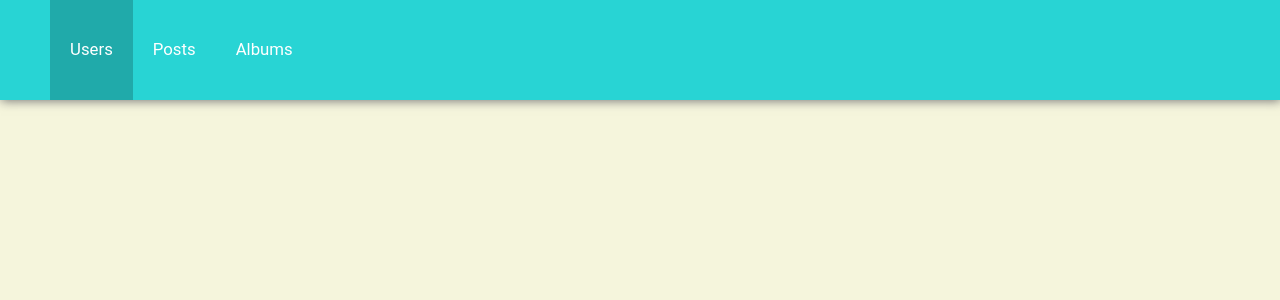
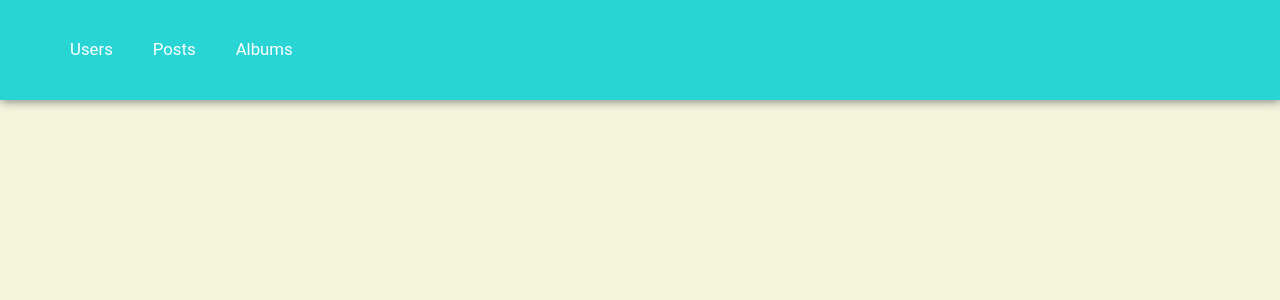
Before and after one commit to RomanovRoma/jsonplaceholder, a React (Create React App) app: page /albums in a window 1280 px wide. Shown: the top 300 px of the page. Built offline with nearby package versions, Linux system fonts and the light colour scheme.

Commit message:
fix Routes and Link

```diff
--- a/src/components/app/app.js
+++ b/src/components/app/app.js
@@ -3,6 +3,7 @@ import { Route, Switch } from 'react-router-dom'
 import Header from '../header/header'
 import { HomePage, PostsPage, AlbumsPage } from '../pages'
 import AlbumPhotosPage from '../pages/album-photos-page'
+import UsersList from '../users-list/users-list'
 import './app.css'
 
 const App = () => {
@@ -11,6 +12,7 @@ const App = () => {
       <Header />
       <Switch>
         <Route path="/jsonplaceholder/" component={HomePage} exact />
+        <Route path="/users" component={UsersList} exact />
         <Route path="/posts" component={PostsPage} exact />
         <Route path="/albums" component={AlbumsPage} exact />
         <Route
--- a/src/components/error-indicator/error-indicator.js
+++ b/src/components/error-indicator/error-indicator.js
@@ -12,7 +12,7 @@ const ErrorIndicator = () => {
             <div className="mb-4 lead">
               The page you are looking for was not found.
             </div>
-            <Link href="/jsonplaceholder/" className="btn btn-link" replace>
+            <Link href="/jsonplaceholder/" className="btn btn-link">
               Back to Home
             </Link>
           </div>
--- a/src/components/header/header.js
+++ b/src/components/header/header.js
@@ -7,15 +7,19 @@ const Header = () => (
     <nav>
       <ul className="nav">
         <li>
-          <NavLink exact to="/" replace>
+          <NavLink exact to="/users" replace>
             Users
           </NavLink>
         </li>
         <li>
-          <NavLink to="/posts" replace>Posts</NavLink>
+          <NavLink to="/posts" replace>
+            Posts
+          </NavLink>
         </li>
         <li>
-          <NavLink to="/albums" replace>Albums</NavLink>
+          <NavLink to="/albums" replace>
+            Albums
+          </NavLink>
         </li>
       </ul>
     </nav>
```
